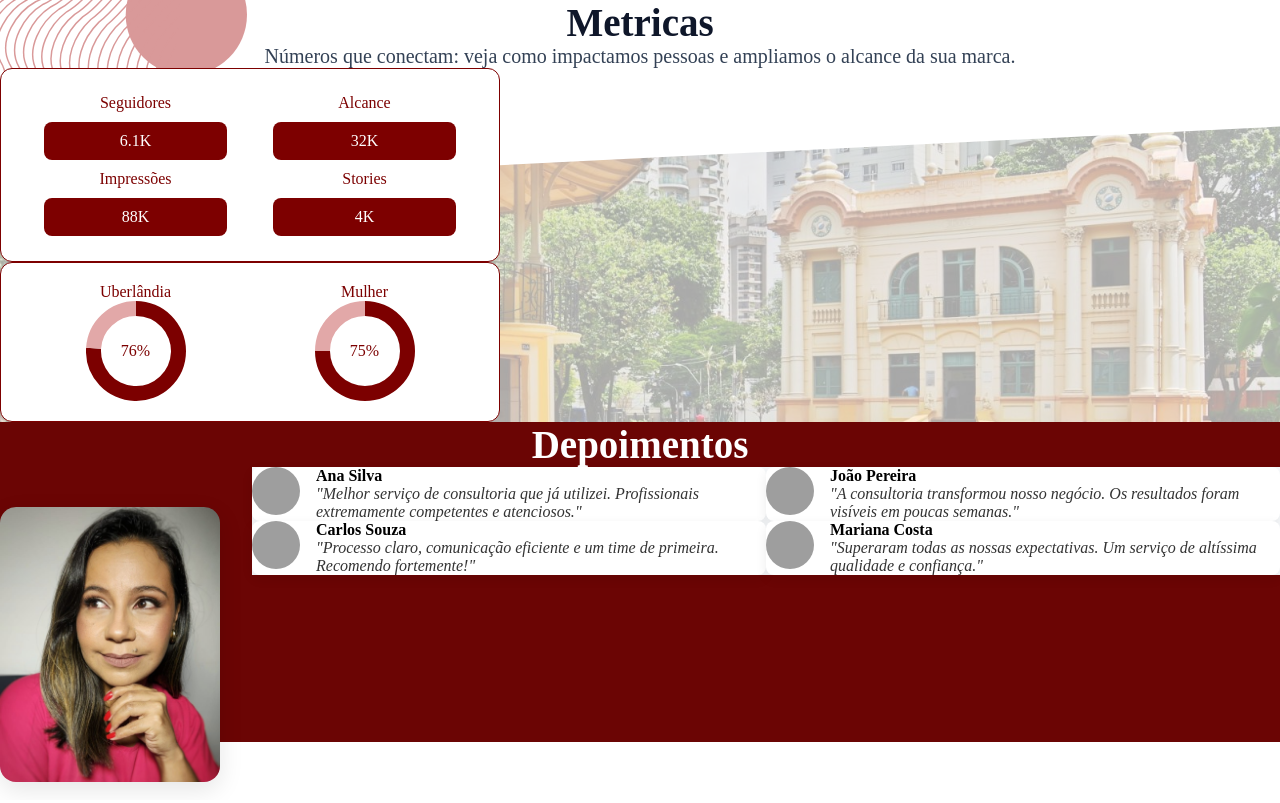
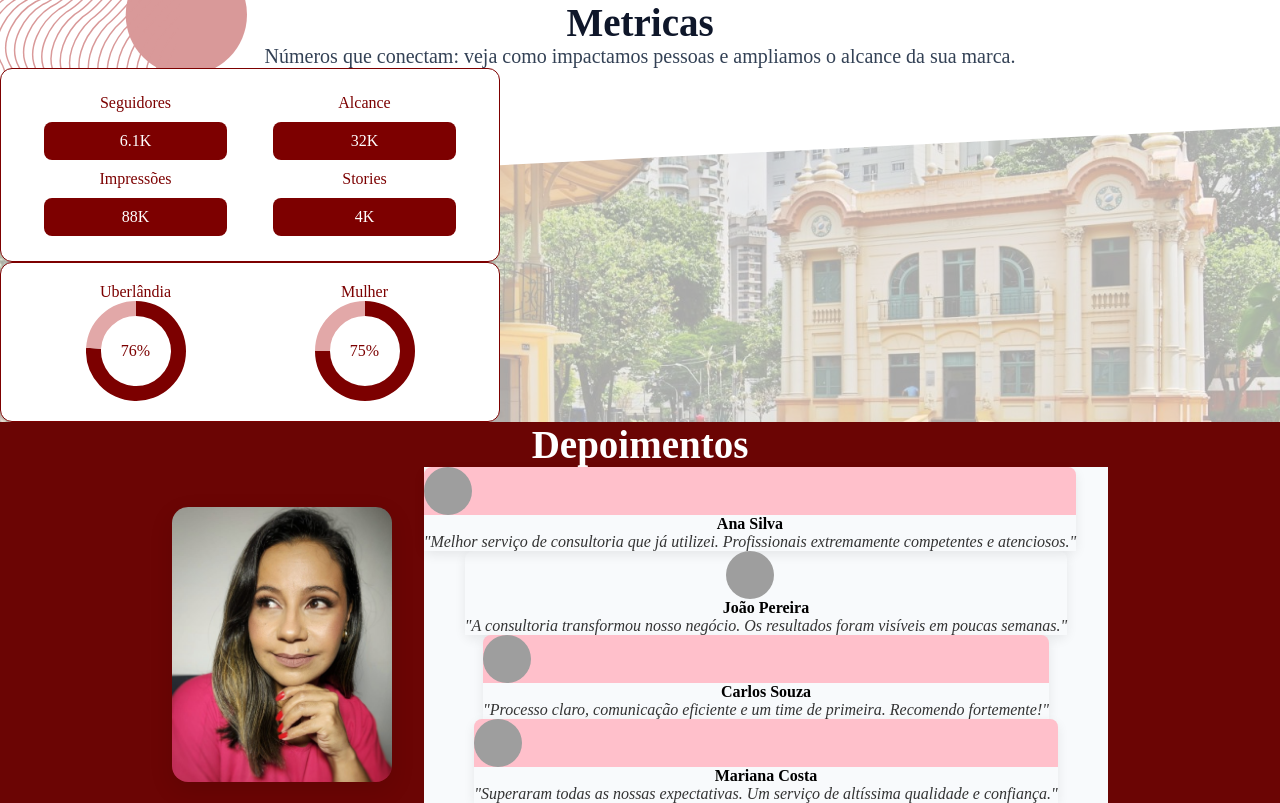
Before and after one commit to arturmsoares/projetoVitrineUberlandia, a React (Vite) app: page / in a window 1280 px wide. Built offline with nearby package versions, Linux system fonts and the light colour scheme; grey boxes are pictures that could not be loaded.

Commit message:
simplificação clase depoimentos

```diff
--- a/src/components/Depoimentos/CardDepoimentos.jsx
+++ b/src/components/Depoimentos/CardDepoimentos.jsx
@@ -4,13 +4,14 @@ import style from './CardDepoimentos.module.css';
 const CardDepoimentos = ({ depoimento, nome, avatar }) => {
   return (
     <div className={style.cardDepoimentos}>
-      <div className={style.autor}>
+      <div>
         <img src={avatar} alt={`Avatar de ${nome}`} className={style.avatarAutor} />
-        <div className={style.autorTexto}>
-          <span className={style.nomeAutor}>{nome}</span>
-          <p className={style.depoimento}>"{depoimento}"</p>
-        </div>
       </div>
+      <div>
+        <span>{nome}</span>
+        <p>"{depoimento}"</p>
+      </div>
+
     </div>
   );
 };
--- a/src/components/Depoimentos/CardDepoimentos.module.css
+++ b/src/components/Depoimentos/CardDepoimentos.module.css
@@ -1,28 +1,25 @@
 .cardDepoimentos {
-  background-color: #FFFFFF; /* Fundo branco para os cards */
   border-radius: 8px;
   display: flex;
   flex-direction: column;
   justify-content: space-between;
-    /* padding: 24px; */
-  /* gap: 20px; */
   box-shadow: 0 4px 12px rgba(0, 0, 0, 0.08);
+  background-color: pink;
 }
 
-.depoimento {
+.cardDepoimentos div:nth-child(2) p {
   font-style: italic;
   color: #333;
-  /* margin: 0 0 8px 0; */
   flex-grow: 1; /* Permite que o depoimento ocupe o espaço restante */
 }
 
-.autor {
+.cardDepoimentos div:nth-child(1) {
   display: flex;
   align-items: flex-start;
   gap: 16px;
 }
 
-.autorTexto {
+.cardDepoimentos div:nth-child(2) {
   display: flex;
   flex-direction: column;
   justify-content: center;
@@ -36,8 +33,7 @@
   object-fit: cover; /* Garante que a imagem preencha o espaço sem distorção */
 }
 
-.nomeAutor {
+.cardDepoimentos div:nth-child(2) span {
   font-weight: bold;
   color: #000;
-  /* margin-top: 0; */
 }
--- a/src/components/Depoimentos/SecaoDepoimentos.jsx
+++ b/src/components/Depoimentos/SecaoDepoimentos.jsx
@@ -8,17 +8,15 @@ const SecaoDepoimentos = () => {
   return (
     <section className={style.secaoDepoimentos}>
       <Apresentacao tituloSecao="Depoimentos" />
-   <div className={style.wrapperDepoimentos}>
       <div className={style.containerImagemDepoimentos}>
-          <div className={style.imagemConsultoraWrapper}>
+        <div>
           <img
             src="/foto1-Editada.jpg"
             alt="Consultora"
             className={style.imagemConsultora}
           />
         </div>
-          <div className={style.containerDepoimentos}>
-            <div className={style.gridDepoimentos}>
+        <div>
           {depoimentos.map((depoimento, index) => (
             <CardDepoimentos
               key={index}
@@ -29,8 +27,6 @@ const SecaoDepoimentos = () => {
           ))}
         </div>
       </div>
-        </div>
-      </div>
     </section>
   );
 };
--- a/src/components/Depoimentos/SecaoDepoimentos.module.css
+++ b/src/components/Depoimentos/SecaoDepoimentos.module.css
@@ -27,32 +27,7 @@
   position: relative;
 }
 
-.containerDepoimentos {
-  display: flex;
-  flex-direction: column;
-  align-items: center;
-  background-color: #F8FAFC;
-}
-
-.tituloDepoimentos {
-  font-size: 3rem; /* Tamanho de exemplo para o título */
-  color: var(--text-primary);
-  margin: 0;
-  text-align: center;
-}
-
-.gridDepoimentos {
-  display: grid;
-  grid-template-columns: repeat(2, 1fr); /* Cria duas colunas */
-}
-
-.wrapperDepoimentos {
-  display: flex;
-  align-items: stretch; /* Garante que os cards tenham a mesma altura */
-  position: relative; /* Para referência do posicionamento absoluto da imagem */
-}
-
-.imagemConsultoraWrapper {
+.containerImagemDepoimentos div:nth-child(1) {
   position: relative;
   z-index: 1;
   /* Ajuste a largura conforme necessário */
@@ -70,3 +45,12 @@
   border-radius: 16px;
   background: #fff;
 }
+
+
+
+.containerImagemDepoimentos div:nth-child(2) {
+  display: flex;
+  flex-direction: column;
+  align-items: center;
+  background-color: #F8FAFC;
+}
```
Lines whose indentation alone changed are shown as unchanged.
